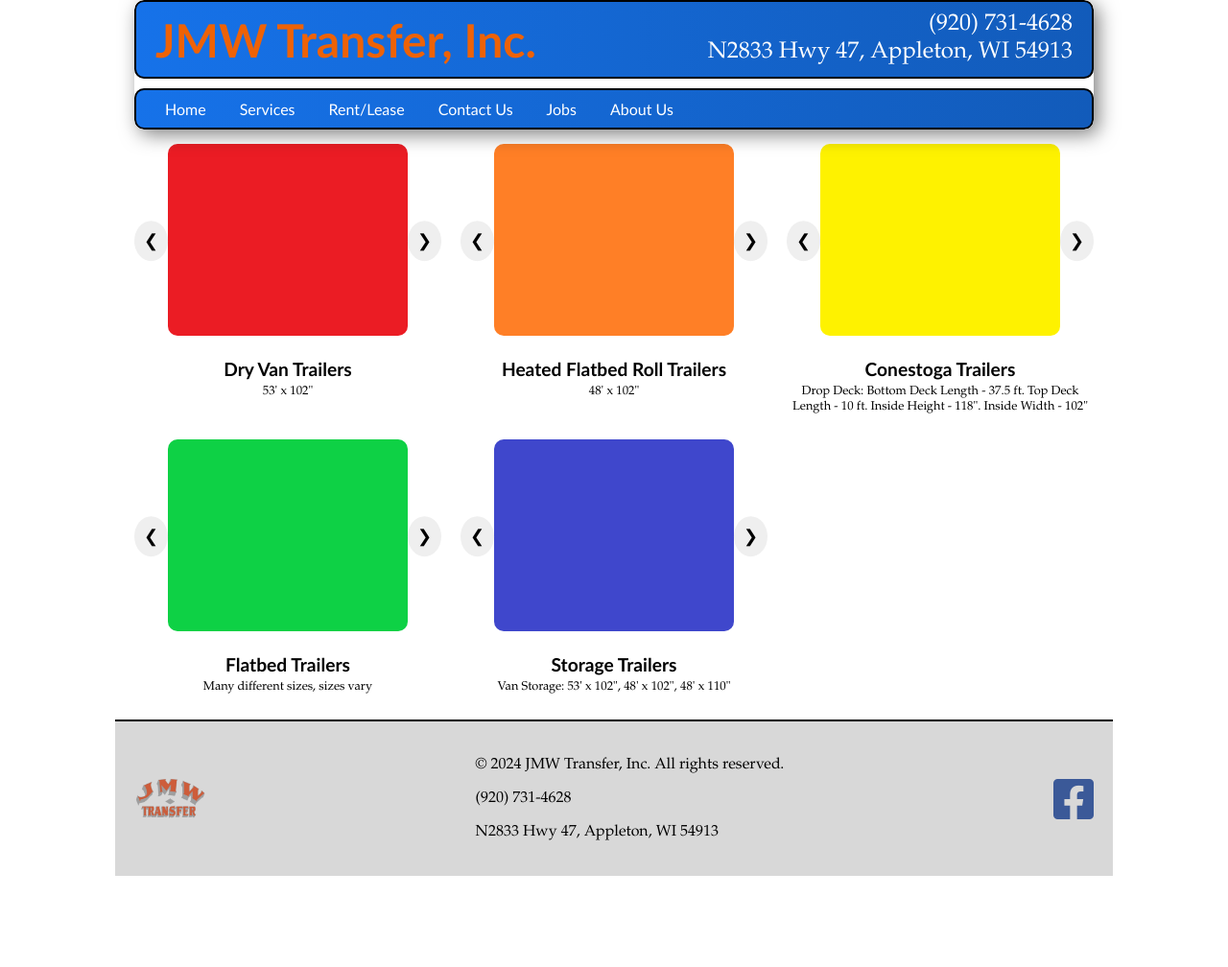
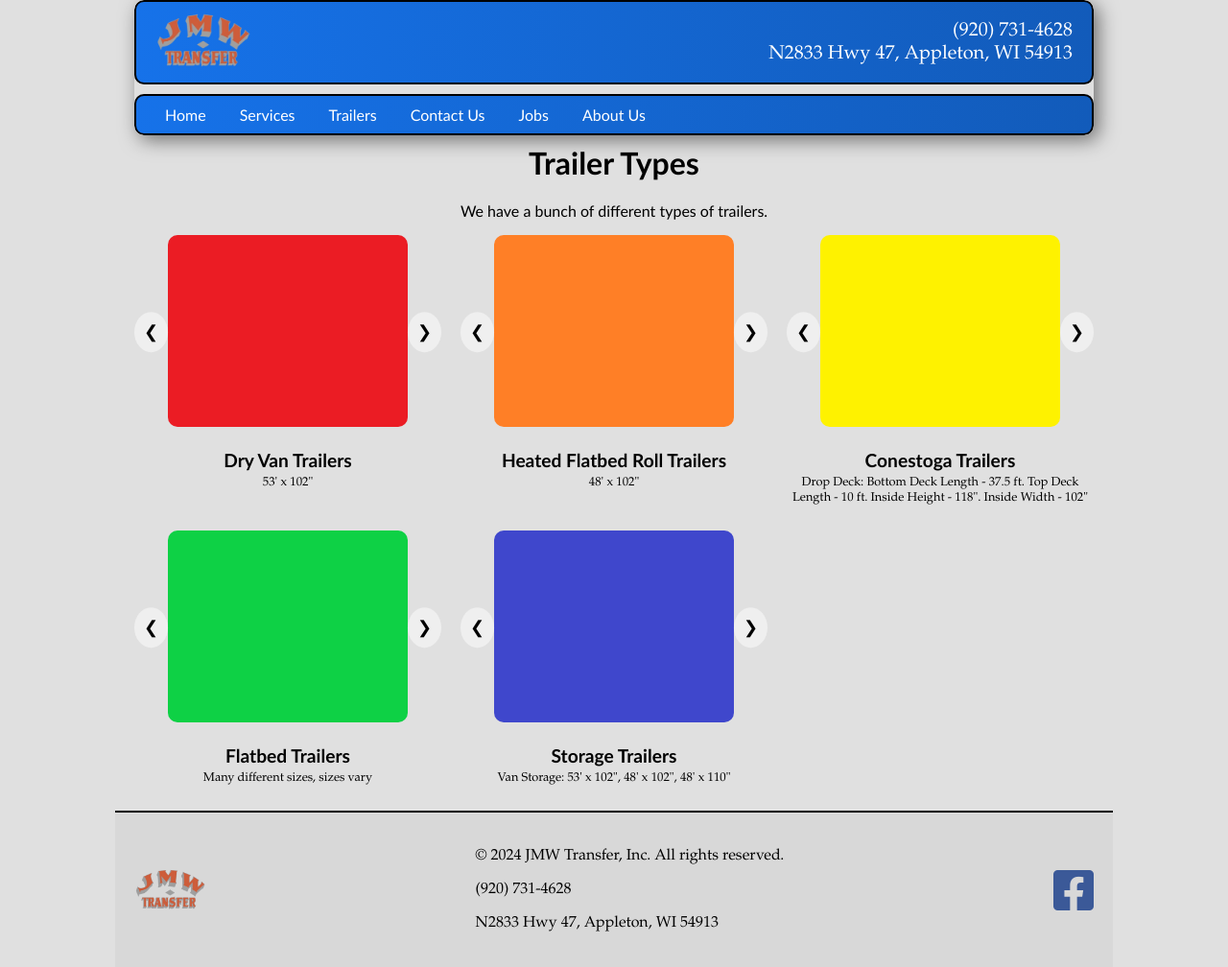
Before and after one commit to sjkuhnke/JMW-Transfer-Inc-Website, a Django app: template templates/trailer_types.html in a window 1280 px wide. Shown: the whole page at 96% size. Before the commit the page ends 913 px from the top, so only its background shows below. Run offline with Django 3.2, Linux system fonts and the light colour scheme; the template is opened without the code that fills it, so the values that code supplies are empty.

Commit message:
Added a bunch of animations and mouse listeners, cleaned up trailer-types

```diff
--- a/jmwWebsite/urls.py
+++ b/jmwWebsite/urls.py
@@ -23,7 +23,6 @@
     path('about-us/', views.about_us, name='about_us'),
     path('contact/', views.contact, name='contact'),
     path('services/', views.services, name='services'),
-    path('rent-lease/', views.rent_lease, name='rent_lease'),
     path('jobs/', views.jobs, name='jobs'),
     path('trailer-types/', views.trailer_types, name='trailer_types'),
 ]
--- a/jmwapp/static/styles.css
+++ b/jmwapp/static/styles.css
@@ -3,6 +3,10 @@
     max-width: 1000px;
     margin: 150px auto 20px;
     padding: 0 20px;
+}
+
+html {
+    scroll-behavior: smooth;
 }
 
 /* Footer */
@@ -41,6 +45,7 @@
 
 /* Body */
 body {
+    background-color: #e0e0e0; /* Light gray background */
     font-family: Candara, sans-serif;
     margin: 0;
     padding: 0;
@@ -87,10 +92,9 @@
     flex-wrap: wrap;
 }
 
-.left h1 {
-    font-size: 48px;
-    margin: 0;
-    color: #EE6206;
+.logo {
+    width: 100px; /* Adjust the size of the logo as needed */
+    height: auto;
 }
 
 .right p {
@@ -98,7 +102,7 @@
     margin: 0;
     color: white;
     text-align: right;
-    font-size: 24px;
+    font-size: 20px;
 }
 
 nav ul {
@@ -152,6 +156,7 @@
     max-width: 600px;
     height: 390px;
     margin-right: 20px;
+    border-radius: 10px;
 }
 
 .mission-container {
@@ -169,6 +174,9 @@
 .trailer-container {
     width: 100%;
     max-width: 1200px;
+    padding-left: 10px;
+    padding-right: 10px;
+    padding-bottom: 10px;
 }
 
 .trailer-list {
@@ -186,17 +194,22 @@
     align-items: center;
     cursor: pointer;
     font-size: 1.5rem;
-    margin: 10px;
+    margin: 0;
+    padding-left: 10px;
+    padding-right: 10px;
+    transition: background-color 0.3s, border-radius 0.3s;
 }
 
 .trailer-item:hover {
-    background-color: #f0f0f0;
+    background-color: #c5c5c5;
+    border-radius: 10px;
 }
 
 .trailer-image {
     width: 150px;
     height: auto;
     margin-bottom: 10px;
+    border-radius: 10px;
 }
 
 .site-header {
@@ -268,7 +281,7 @@
 }
 
 .prev:hover, .next:hover {
-    background-color: rgba(0, 0, 0, 0.5);
+    background-color: rgba(0, 0, 0, 0.4);
 }
 
 .prev {
@@ -282,6 +295,7 @@
 
 .flash-highlight {
     animation: flash 1.5s forwards;
+    border-radius: 10px;
 }
 
 @keyframes flash {
--- a/jmwapp/views.py
+++ b/jmwapp/views.py
@@ -19,10 +19,6 @@
     return render(request, 'services.html')
 
 
-def rent_lease(request):
-    return render(request, 'rent_lease.html')
-
-
 def jobs(request):
     return render(request, 'jobs.html')
 
--- a/templates/base.html
+++ b/templates/base.html
@@ -1,5 +1,5 @@
+<!-- templates/base.html -->
 {% load static %}
-<!-- templates/base.html -->
 <!DOCTYPE html>
 <html lang="en">
 <head>
@@ -16,7 +16,7 @@
         <div class="top-header">
             <div class="container">
                 <div class="left">
-                    <h1>JMW Transfer, Inc.</h1>
+                    <img src="{% static 'images/favicon4.jpg' %}" alt="Company Logo" class="logo">
                 </div>
                 <div class="right">
                     <p>(920) 731-4628</p>
@@ -30,7 +30,7 @@
                     <ul>
                         <li><a href="{% url 'home' %}">Home</a></li>
                         <li><a href="{% url 'services' %}">Services</a></li>
-                        <li><a href="{% url 'rent_lease' %}">Rent/Lease</a></li>
+                        <li><a href="javascript:void(0);" id="trailers-link">Trailers</a></li>
                         <li><a href="{% url 'contact' %}">Contact Us</a></li>
                         <li><a href="{% url 'jobs' %}">Jobs</a></li>
                         <li><a href="{% url 'about_us' %}">About Us</a></li>
@@ -59,7 +59,27 @@
         </div>
     </footer>
 
-    <!-- Include Font Awesome or other icon library CSS -->
     <link rel="stylesheet" href="https://cdnjs.cloudflare.com/ajax/libs/font-awesome/5.15.4/css/all.min.css">
+    <script>
+        document.addEventListener('DOMContentLoaded', (event) => {
+            const trailersLink = document.getElementById('trailers-link');
+            trailersLink.addEventListener('click', function(e) {
+                if (window.location.pathname === '{% url 'home' %}') {
+                    e.preventDefault();
+                    const trailerContainer = document.getElementById('trailers');
+                    trailerContainer.scrollIntoView({ behavior: 'smooth' });
+                    setTimeout(() => {
+                        trailerContainer.classList.add('flash-highlight');
+                        setTimeout(() => {
+                           trailerContainer.classList.remove('flash-highlight');
+                        }, 1500);
+                    }, 400);
+
+                } else {
+                    window.location.href = "{% url 'trailer_types' %}";
+                }
+            });
+        });
+    </script>
 </body>
 </html>
--- a/templates/contact.html
+++ b/templates/contact.html
@@ -5,7 +5,7 @@
 
 {% block content %}
 <h2>Contact Us</h2>
-<p>If you have any questions or need more information, please fill out the form below or call us at (123) 456-7890.</p>
+<p>If you have any questions or need more information, please fill out the form below or call us at (920) 731-4628.</p>
 <form action="{% url 'contact' %}" method="post">
     {% csrf_token %}
     <label for="name">Name:</label>
--- a/templates/home.html
+++ b/templates/home.html
@@ -42,8 +42,8 @@
     <div class="featured-image">
         <img src="{% static 'images/website-photo.jpg' %}" alt="Featured" class="featured-image">
     </div>
-    <div class="trailer-container">
-        <h3>Trailer Types</h3>
+    <div class="trailer-container" id="trailers">
+        <h3>Trailer Types for Rent/Lease</h3>
         <ul class="trailer-list">
             <li class="trailer-item" onclick="window.location.href='{% url 'trailer_types' %}?type=dry_van'">
                 <img src="{% static 'images/trailer1.jpg' %}" alt="Dry Van" class="trailer-image">
--- a/templates/trailer_types.html
+++ b/templates/trailer_types.html
@@ -7,6 +7,10 @@
 {% block title %}Trailer Types - JMW Transfer, Inc.{% endblock %}
 
 {% block content %}
+<div style="text-align: center;">
+    <h1>Trailer Types</h1>
+    <p>We have a bunch of different types of trailers.</p>
+</div>
 <div class="trailer-types-container">
     <div class="trailer-type" id="dry_van">
         <img class="slide" src="{% static 'images/dry_van1.jpg' %}" alt="Dry Van">
@@ -112,6 +116,7 @@
         if (selectedType) {
             const selectedElement = document.getElementById(selectedType);
             if (selectedElement) {
+                setTimeout(() => {
                     selectedElement.classList.add('flash-highlight');
 
                     setTimeout(() => {
@@ -119,6 +124,7 @@
                         const newUrl = window.location.href.split('?')[0];
                         history.replaceState(null, '', newUrl);
                     }, 1500);
+                }, 200);
             }
         }
     }
```
Also changed, not shown: jmwapp/static/images/favicon4.jpg (added), templates/rent_lease.html (deleted). Lines whose indentation alone changed are shown as unchanged.
